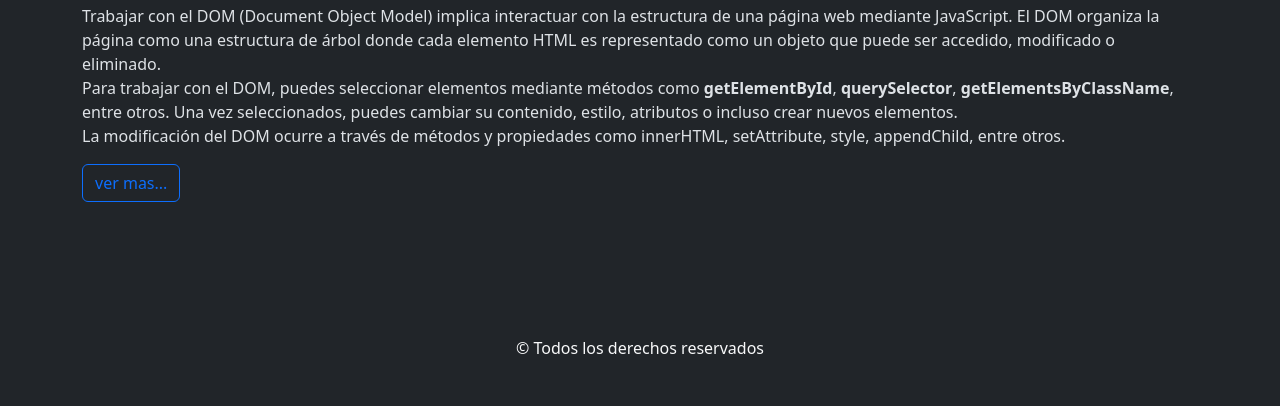
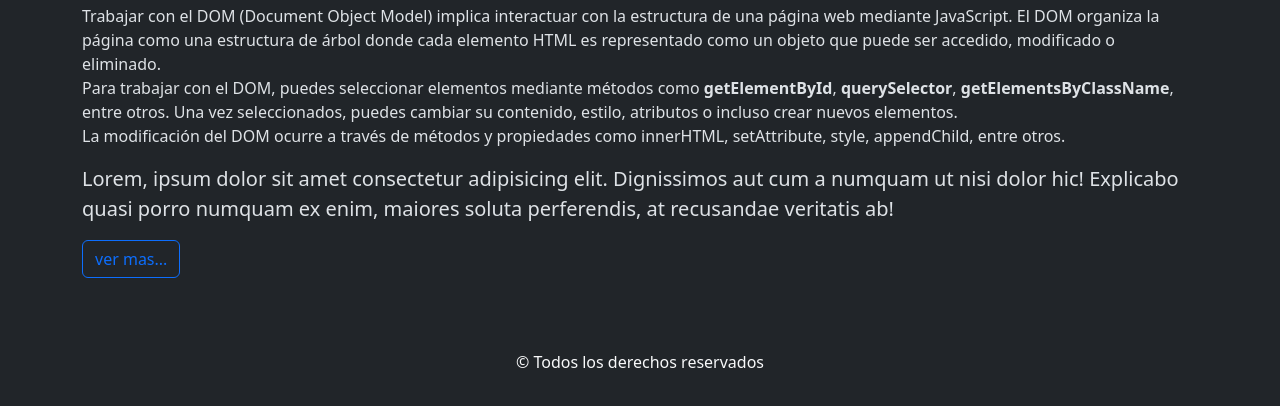
Before and after one commit to rollingcodeschool/practicaDOM-c73i, a plain HTML site: page index.html in a window 1280 px wide. Both pictures are taken after a click on the button "ver mas...". Shown: the part 400-806 px from the top of the page. Drawn offline with nearby package versions, Linux system fonts and the light colour scheme.

Commit message:
agregamos un nuevo parrafo en la seccion de datos antes del botón ver mas

```diff
--- a/index.html
+++ b/index.html
@@ -60,7 +60,7 @@
             </p>
             <button class="btn btn-primary" id="btnCambiarTitulo">Cambiar titulo</button>
         </section>
-        <section class="mt-5">
+        <section class="mt-5" id="seccionDatos">
             <h2>Manipular elementos HTML desde javascript</h2>
             <p>
                 Trabajar con el DOM (Document Object Model) implica interactuar con la
@@ -76,7 +76,7 @@
                 La modificación del DOM ocurre a través de métodos y propiedades como
                 innerHTML, setAttribute, style, appendChild, entre otros.
             </p>
-            <button class="btn btn-outline-primary">ver mas...</button>
+            <button class="btn btn-outline-primary" onclick="verMas()">ver mas...</button>
         </section>
     </main>
     <footer class="bg-dark text-light py-4 text-center">
--- a/js/app.js
+++ b/js/app.js
@@ -15,6 +15,25 @@ function cambiarTitulo(){
     tituloPrincipal.className = 'display-1 tituloPrincipal'
 }
 
+const verMas = () =>{
+    console.log('Desde la funcion ver mas');
+    // OPCION 1:
+    //creo un nodo nuevo
+    const parrafoNuevo = document.createElement('p');
+    console.log(parrafoNuevo);
+    // preparar el nodo
+    parrafoNuevo.innerHTML = `Lorem, ipsum dolor sit amet consectetur adipisicing elit. Dignissimos aut cum a numquam ut nisi dolor hic! Explicabo quasi porro numquam ex enim, maiores soluta perferendis, at recusandae veritatis ab!`;
+    parrafoNuevo.className = 'lead';
+    //insertar el nodo en el DOM
+    const seccionDatos = document.querySelector('#seccionDatos');
+    // seccionDatos.appendChild(parrafoNuevo); //agrega un nodo hijo al final
+    // seccionDatos.prepend(parrafoNuevo); //agrega un nodo hijo al principio
+    // seccionDatos.prepend(parrafoNuevo); //agrega un nodo hijo al principio
+    const btnVerMas = document.getElementsByClassName('btn');
+    console.log(btnVerMas[2]);
+    seccionDatos.insertBefore(parrafoNuevo, btnVerMas[2]);
+}
+
 
 //agregamos un evento el cúal llama a una funcion
 
```
